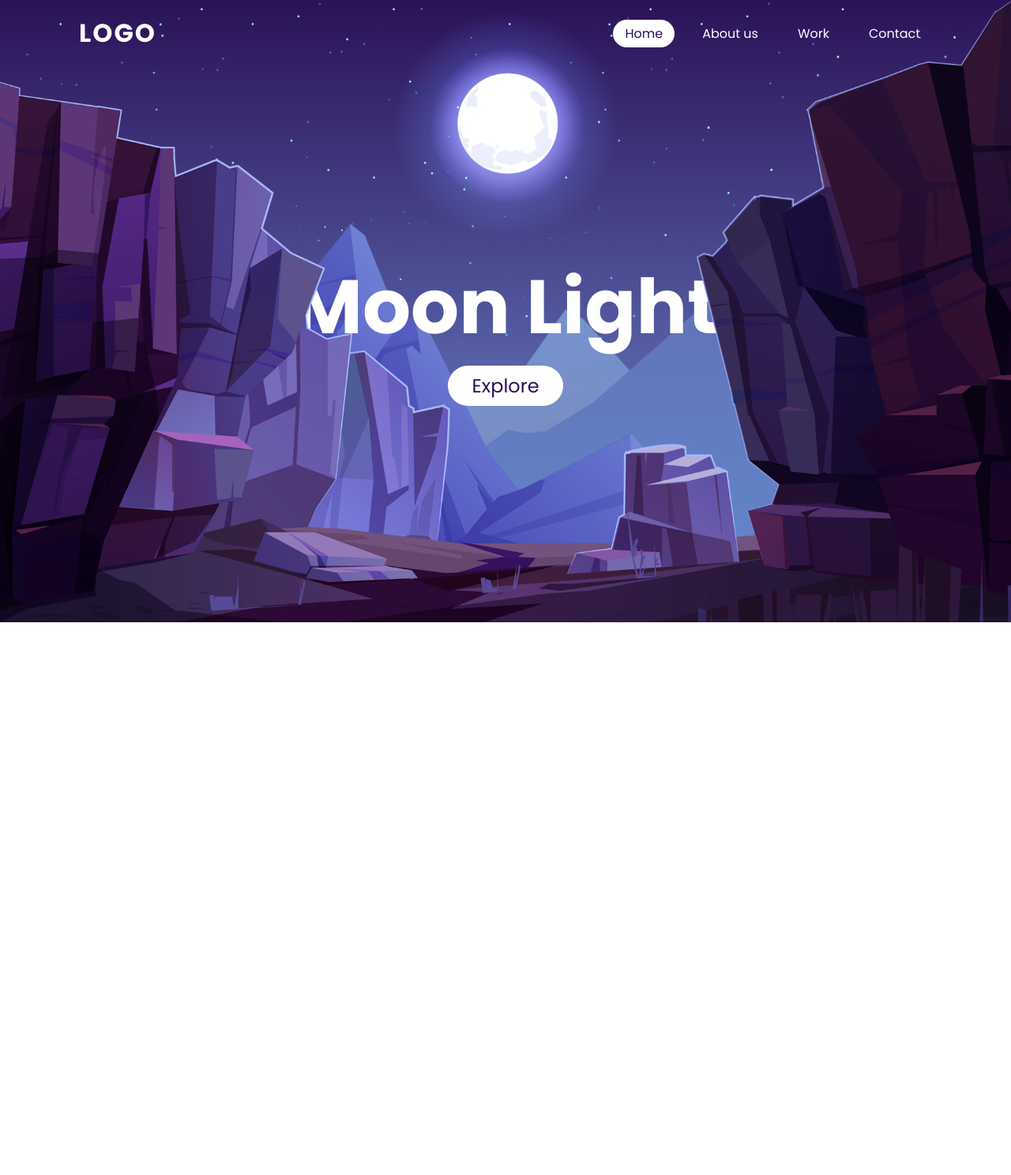
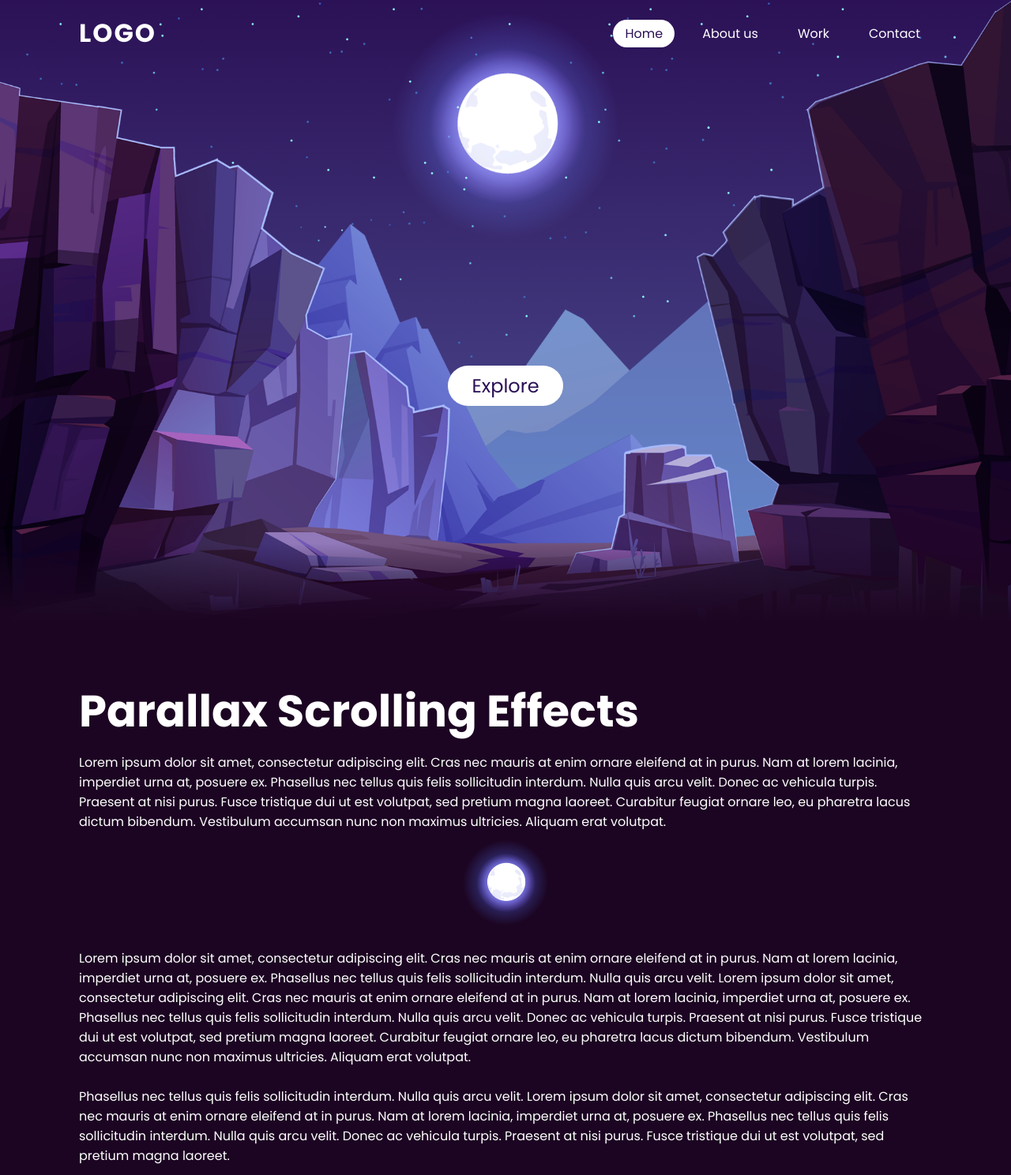
Before and after one commit to hatoriren/Parallax-Scrolling-Website, a plain HTML site: page index.html in a window 1280 px wide. Shown: the part 12-1500 px from the top of the page at 79% size. Before the commit the page ends 800 px from the top, so only its background shows below. Drawn offline with Linux system fonts and the light colour scheme.

Commit message:
Added the text to the page
Finished with Java Script, adding a scrolling effect. Added text and a picture, automated the button.

```diff
--- a/index.html
+++ b/index.html
@@ -27,7 +27,7 @@
       <img src="img/stars.png" alt="stars" id="stars" />
       <img src="img/moon.png" alt="moon" id="moon" />
       <h2 id="text">Moon Light</h2>
-      <a href="#" class="btn">Explore</a>
+      <a href="#sec-2" id="btn">Explore</a>
       <img
         src="img/mountains_behind.png"
         alt="mountains"
@@ -35,5 +35,41 @@
       />
       <img src="img/mountains_front.png" alt="mountains" id="mountains-front" />
     </section>
+    <div class="sec-2" id="sec-2">
+      <h2>Parallax Scrolling Effects</h2>
+      <p>
+        Lorem ipsum dolor sit amet, consectetur adipiscing elit. Cras nec mauris
+        at enim ornare eleifend at in purus. Nam at lorem lacinia, imperdiet
+        urna at, posuere ex. Phasellus nec tellus quis felis sollicitudin
+        interdum. Nulla quis arcu velit. Donec ac vehicula turpis. Praesent at
+        nisi purus. Fusce tristique dui ut est volutpat, sed pretium magna
+        laoreet. Curabitur feugiat ornare leo, eu pharetra lacus dictum
+        bibendum. Vestibulum accumsan nunc non maximus ultricies. Aliquam erat
+        volutpat.
+      </p>
+      <img src="img/moon2.png" alt="Moon" class="moon-p" />
+      <p>
+        Lorem ipsum dolor sit amet, consectetur adipiscing elit. Cras nec mauris
+        at enim ornare eleifend at in purus. Nam at lorem lacinia, imperdiet
+        urna at, posuere ex. Phasellus nec tellus quis felis sollicitudin
+        interdum. Nulla quis arcu velit. Lorem ipsum dolor sit amet, consectetur
+        adipiscing elit. Cras nec mauris at enim ornare eleifend at in purus.
+        Nam at lorem lacinia, imperdiet urna at, posuere ex. Phasellus nec
+        tellus quis felis sollicitudin interdum. Nulla quis arcu velit. Donec ac
+        vehicula turpis. Praesent at nisi purus. Fusce tristique dui ut est
+        volutpat, sed pretium magna laoreet. Curabitur feugiat ornare leo, eu
+        pharetra lacus dictum bibendum. Vestibulum accumsan nunc non maximus
+        ultricies. Aliquam erat volutpat. <br />
+        <br />
+        Phasellus nec tellus quis felis sollicitudin interdum. Nulla quis arcu
+        velit. Lorem ipsum dolor sit amet, consectetur adipiscing elit. Cras nec
+        mauris at enim ornare eleifend at in purus. Nam at lorem lacinia,
+        imperdiet urna at, posuere ex. Phasellus nec tellus quis felis
+        sollicitudin interdum. Nulla quis arcu velit. Donec ac vehicula turpis.
+        Praesent at nisi purus. Fusce tristique dui ut est volutpat, sed pretium
+        magna laoreet.
+      </p>
+    </div>
+    <script src="script.js"></script>
   </body>
 </html>
--- /dev/null
+++ b/script.js
@@ -0,0 +1,19 @@
+let stars = document.getElementById("stars");
+let moon = document.getElementById("moon");
+let text = document.getElementById("text");
+let btn = document.getElementById("btn");
+let mountainsFront = document.getElementById("mountains-front");
+let mountainsBehind = document.getElementById("mountains-behind");
+let header = document.querySelector("header");
+
+window.addEventListener("scroll", function () {
+  let value = window.scrollY;
+  stars.style.left = value * 0.25 + "px";
+  moon.style.top = value * 1.05 + "px";
+  mountainsBehind.style.top = value * 0.5 + "px";
+  mountainsFront.style.top = value * 0 + "px";
+  text.style.marginRight = value * 4 + "px";
+  text.style.marginTop = value * 1.25 + "px";
+  btn.style.marginTop = value * 1.5 + "px";
+  header.style.marginTop = value * 0.5 + "px";
+});
--- a/styles.css
+++ b/styles.css
@@ -3,11 +3,13 @@
   padding: 0;
   box-sizing: border-box;
   font-family: "Poppins", sans-serif;
+  scroll-behavior: smooth;
 }
 
 body {
   min-height: 100vh;
   background: linear-gradient(#2b1055, #7597de);
+  overflow-x: hidden;
 }
 header {
   position: absolute;
@@ -61,6 +63,17 @@ section {
   display: flex;
   justify-content: center;
   align-items: center;
+  overflow: hidden;
+}
+
+section::before {
+  content: "";
+  position: absolute;
+  bottom: 0;
+  width: 100%;
+  height: 100px;
+  background: linear-gradient(to top, #1c0522, transparent);
+  z-index: 1000;
 }
 
 section img {
@@ -87,9 +100,10 @@ section img#mountains-front {
   white-space: nowrap;
   font-size: 7.5vw;
   z-index: 9;
+  right: -350px;
 }
 
-.btn {
+#btn {
   text-decoration: none;
   display: inline-block;
   padding: 8px 30px;
@@ -100,3 +114,30 @@ section img#mountains-front {
   z-index: 9;
   transform: translateY(100px);
 }
+
+.sec-2 {
+  position: relative;
+  padding: 70px 100px;
+  background: #1c0522;
+}
+
+.sec-2 h2 {
+  font-size: 3.5em;
+  margin-bottom: 10px;
+  color: #fff;
+}
+
+.sec-2 p {
+  color: #fff;
+  font-size: 16px;
+}
+
+.moon-p {
+  mix-blend-mode: screen;
+  width: 50%;
+  height: auto;
+  display: block;
+  margin-left: auto;
+  margin-right: auto;
+  object-fit: cover;
+}
```
Also changed, not shown: img/moon2.png (added).
